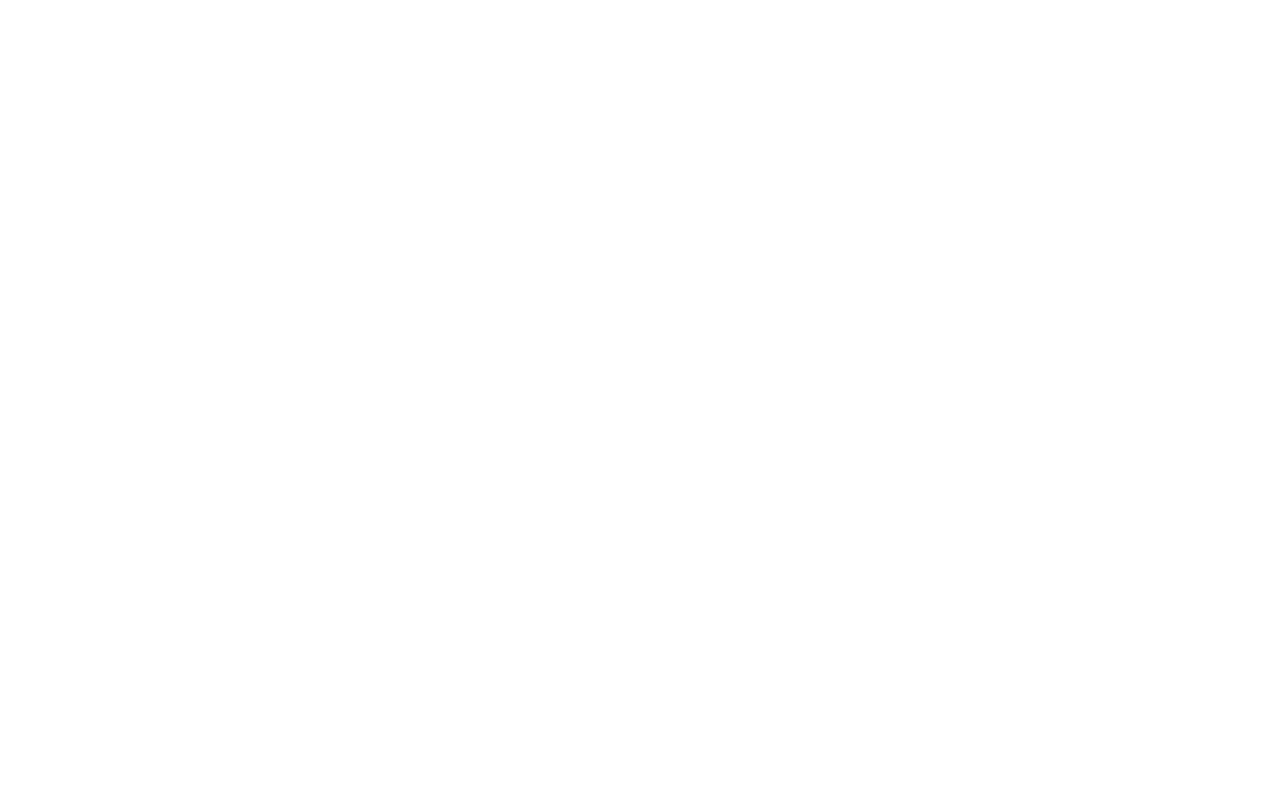
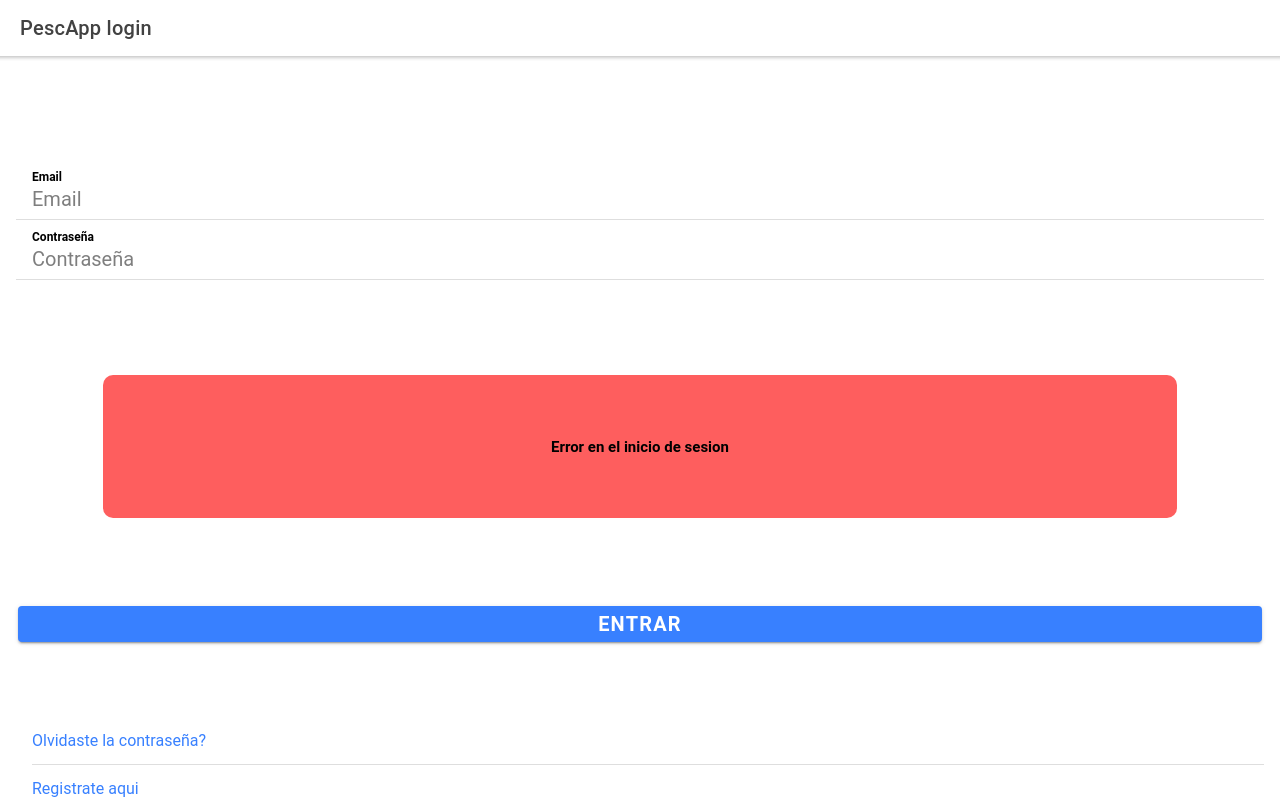
Before and after one commit to gonzalouli/PescApp, a React (Create React App) app: page /login in a window 1280 px wide. Built offline with nearby package versions, Linux system fonts and the light colour scheme.

Commit message:
pagina login introducida, ojo, falla el css

```diff
--- a/package.json
+++ b/package.json
@@ -19,6 +19,8 @@
     "@types/react-dom": "^16.9.10",
     "@types/react-router": "^5.1.11",
     "@types/react-router-dom": "^5.1.7",
+    "axios": "^0.24.0",
+    "firebaseui": "^6.0.0",
     "ionicons": "^5.4.0",
     "react": "^17.0.1",
     "react-dom": "^17.0.1",
@@ -41,8 +43,8 @@
     "workbox-streams": "^5.1.4"
   },
   "scripts": {
-    "start": "react-scripts start",
-    "build": "react-scripts build",
+    "start": "ionic serve",
+    "build": "ionic build",
     "test": "react-scripts test",
     "eject": "react-scripts eject"
   },
--- a/src/App.tsx
+++ b/src/App.tsx
@@ -1,7 +1,7 @@
 import { Redirect, Route } from 'react-router-dom';
 import { IonApp, IonRouterOutlet } from '@ionic/react';
 import { IonReactRouter } from '@ionic/react-router';
-import Home from './pages/Home';
+import Login from './pages/Login';
 
 /* Core CSS required for Ionic components to work properly */
 import '@ionic/react/css/core.css';
@@ -26,11 +26,11 @@ const App: React.FC = () => (
   <IonApp>
     <IonReactRouter>
       <IonRouterOutlet>
-        <Route exact path="/home">
-          <Home />
+        <Route exact path="/login">
+          <Login />
         </Route>
         <Route exact path="/">
-          <Redirect to="/home" />
+          <Redirect to="/login" />
         </Route>
       </IonRouterOutlet>
     </IonReactRouter>
--- a/src/components/ExploreContainer.css
+++ /dev/null
@@ -1,24 +0,0 @@
-.container {
-  text-align: center;
-  position: absolute;
-  left: 0;
-  right: 0;
-  top: 50%;
-  transform: translateY(-50%);
-}
-
-.container strong {
-  font-size: 20px;
-  line-height: 26px;
-}
-
-.container p {
-  font-size: 16px;
-  line-height: 22px;
-  color: #8c8c8c;
-  margin: 0;
-}
-
-.container a {
-  text-decoration: none;
-}
--- a/src/components/ExploreContainer.tsx
+++ /dev/null
@@ -1,14 +0,0 @@
-import './ExploreContainer.css';
-
-interface ContainerProps { }
-
-const ExploreContainer: React.FC<ContainerProps> = () => {
-  return (
-    <div className="container">
-      <strong>Ready to create an app?</strong>
-      <p>Start with Ionic <a target="_blank" rel="noopener noreferrer" href="https://ionicframework.com/docs/components">UI Components</a></p>
-    </div>
-  );
-};
-
-export default ExploreContainer;
--- a/src/pages/Home.tsx
+++ /dev/null
@@ -1,25 +0,0 @@
-import { IonContent, IonHeader, IonPage, IonTitle, IonToolbar } from '@ionic/react';
-import ExploreContainer from '../components/ExploreContainer';
-import './Home.css';
-
-const Home: React.FC = () => {
-  return (
-    <IonPage>
-      <IonHeader>
-        <IonToolbar>
-          <IonTitle>Blank</IonTitle>
-        </IonToolbar>
-      </IonHeader>
-      <IonContent fullscreen>
-        <IonHeader collapse="condense">
-          <IonToolbar>
-            <IonTitle size="large">Blank</IonTitle>
-          </IonToolbar>
-        </IonHeader>
-        <ExploreContainer />
-      </IonContent>
-    </IonPage>
-  );
-};
-
-export default Home;
--- /dev/null
+++ b/src/pages/Login.css
@@ -0,0 +1,27 @@
+.text{
+    font-size: 20px;
+
+}
+
+.form{
+    top: 10%;
+}
+
+.error{
+    margin: 7%;
+    background-color: rgba(253, 1, 1, 0.63);
+    padding: 5%;
+    border-radius: 10px;
+    font-size: 15px;
+    font-weight: bolder;
+    text-align: center
+}
+
+.entrar, .label{
+    font-weight: bolder;
+    font-size:20px;
+}
+
+.links{
+    top: 10%;
+}
--- /dev/null
+++ b/src/pages/Login.tsx
@@ -0,0 +1,82 @@
+import { IonButton, IonContent, IonHeader, IonInput, IonItem, IonLabel, IonList, IonLoading, IonPage, IonRouterLink, IonText, IonTitle, IonToolbar } from '@ionic/react';
+import './Login.css';
+import firebaseui from 'firebaseui'
+import axios from 'axios';
+import { useState } from 'react';
+
+interface Props{
+  onLogin: ()=>void;
+}
+
+const Home: React.FC = () => {
+
+  const [email, setEmail] = useState('')
+  const [pass, setPass] = useState('');
+  const [status, setStatus] = useState({loading: false, error: true});
+
+  const handleLogin = async ()=>{
+    setStatus({loading: true, error:false})
+    //mandar a backend contrasenia y email
+    try {
+
+      const req = axios.create({
+        baseURL: "http://localhost:4444"
+        ,
+        headers:{'Access-Control-Allow-Origin': '*'}
+      });
+
+      await req.post('/auth',{
+        email: email,
+        pass: pass
+      })
+
+      await req.get('/hola')
+
+
+      setStatus({loading: false, error:false})
+    } catch (error) {
+      setStatus({loading: false, error:true})
+
+    }
+  }
+
+
+  return (
+    <IonPage>
+      <IonHeader>
+        <IonToolbar className="ion-align-items-center">
+          <IonTitle >PescApp login</IonTitle>
+        </IonToolbar>
+      </IonHeader>
+      <IonContent className="ion-padding form">
+        <IonList >
+          <IonItem>
+            <IonLabel className="label" position="stacked">Email</IonLabel>
+            <IonInput className="text" type="email" value={email}  placeholder="Email"
+            onIonChange={e=>setEmail(e.detail.value)}/>
+          </IonItem>
+          <IonItem>
+            <IonLabel className="label" position="stacked">Contraseña</IonLabel>
+            <IonInput className="text" type="password" value={pass} placeholder="Contraseña"
+            minlength={6} maxlength={36} onIonChange={e=>setPass(e.detail.value)}/>
+          </IonItem>
+        </IonList>
+        {status.error &&
+        <div className="error">Error en el inicio de sesion</div>
+        }
+        <IonButton className="entrar" expand="block" onClick={handleLogin}>Entrar</IonButton>
+        <IonLoading isOpen={status.loading}></IonLoading>
+        <IonItem className="links" >
+          <IonRouterLink color="primary" href="/forgotPass">Olvidaste la contraseña?</IonRouterLink>
+        </IonItem>
+        <IonItem className="links" >
+          <IonRouterLink color="primary" href="/register">Registrate aqui</IonRouterLink>
+        </IonItem>
+
+
+      </IonContent>
+    </IonPage>
+  );
+};
+
+export default Home;
--- a/tsconfig.json
+++ b/tsconfig.json
@@ -10,7 +10,7 @@
     "skipLibCheck": true,
     "esModuleInterop": true,
     "allowSyntheticDefaultImports": true,
-    "strict": true,
+    "strict": false,
     "forceConsistentCasingInFileNames": true,
     "noFallthroughCasesInSwitch": true,
     "module": "esnext",
```
Also changed, not shown: src/pages/Main.tsx (added, +11 -0 lines), src/pages/ResetPass.tsx (added, +16 -0 lines), src/pages/Home.css (deleted), 1 other file (tests, documents, lock files or other folders).
